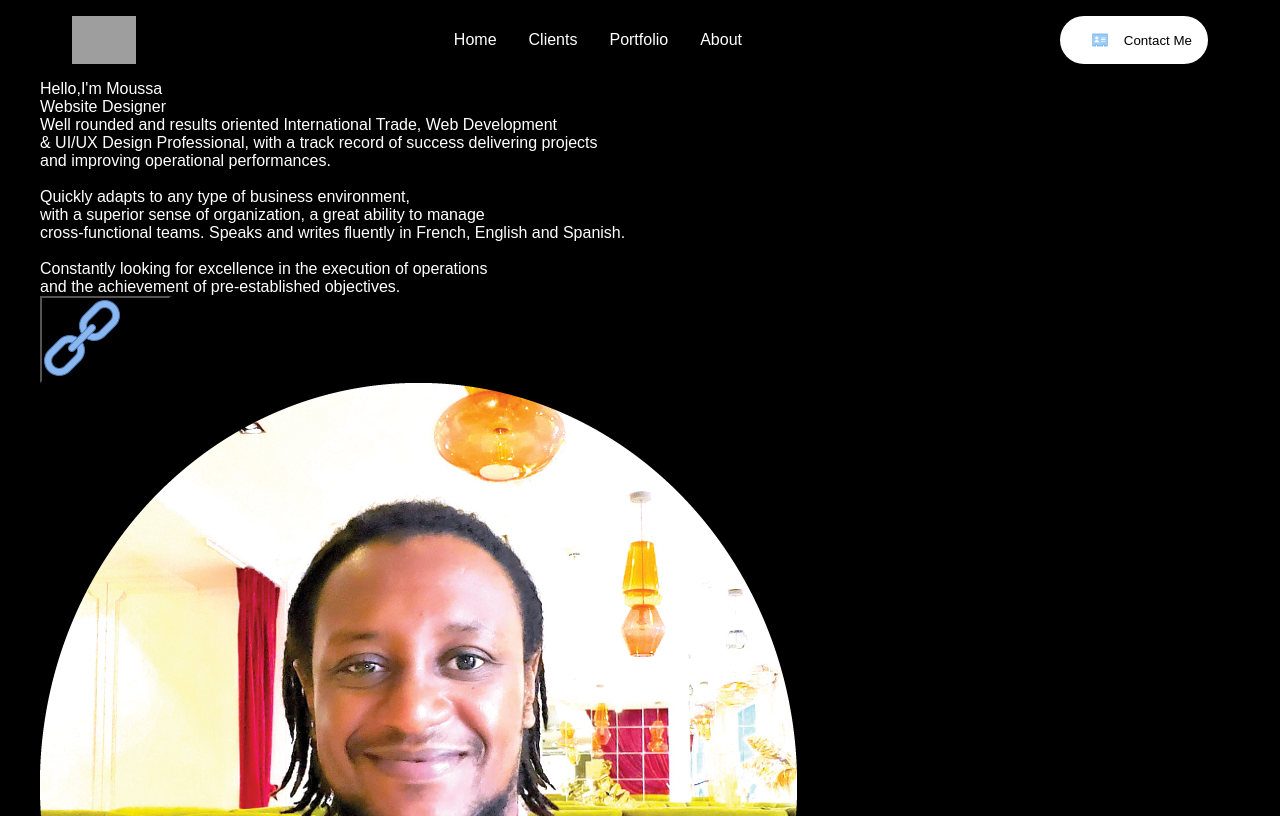
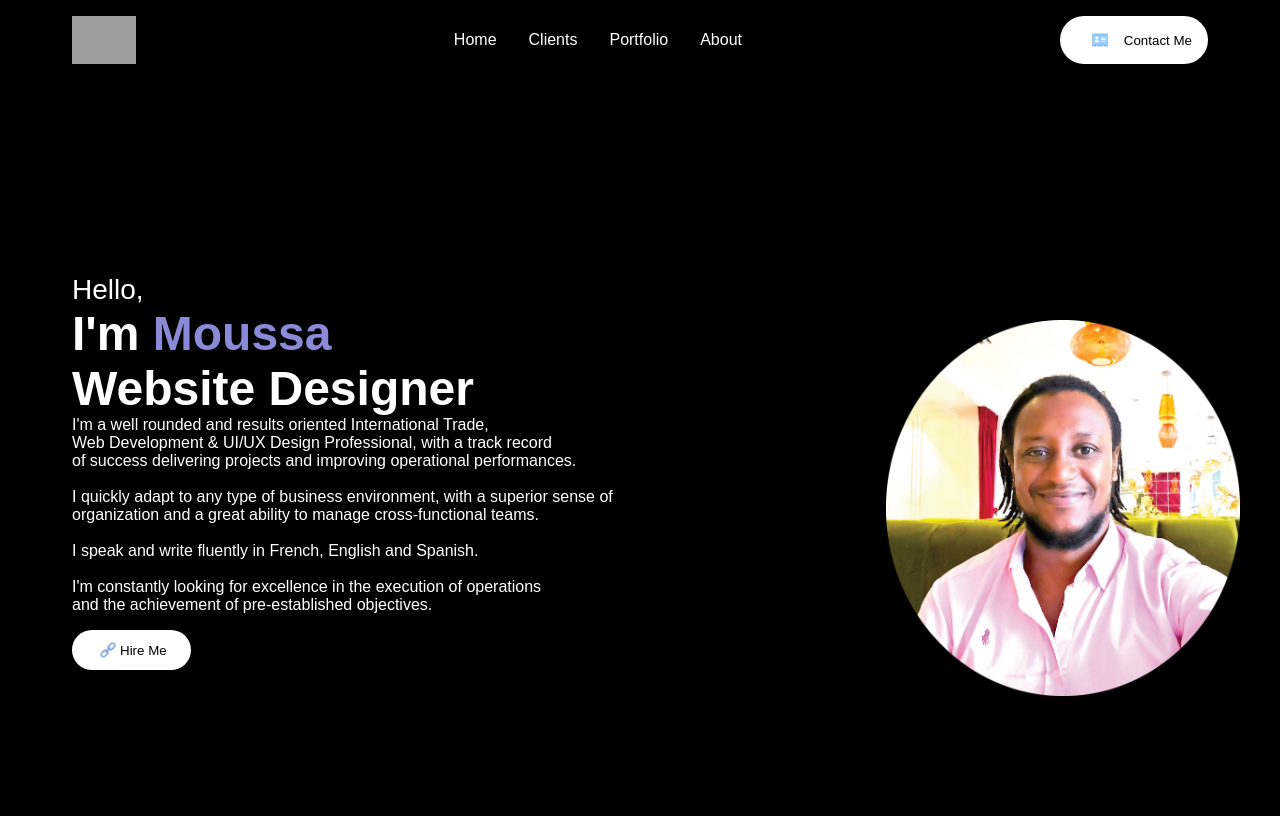
Before and after one commit to TheAnswer07/Portfolio, a React (Create React App) app: page / in a window 1280 px wide. Built offline with nearby package versions, Linux system fonts and the light colour scheme; grey boxes are pictures that could not be loaded.

Commit message:
body content added

```diff
--- a/src/components/NavBar/Intro/intro.css
+++ b/src/components/NavBar/Intro/intro.css
@@ -4,4 +4,58 @@
     max-width: 75rem;
     margin: 0 auto;
     overflow: hidden;
+    position: relative;
 }
+
+.bg {
+    position: absolute;
+    top: 15rem;
+    z-index: -1;
+    right: 0;
+    object-fit: cover;
+    height: 47vh;
+}
+
+.introContent {
+height: 100vh;
+width: 100vw;
+padding: 2rem;
+font-size: 3rem;
+font-weight: 700;
+display: flex;
+flex-direction: column;
+justify-content: center;
+}
+
+.hello {
+    font-size: 1.75rem;
+    font-weight: 100;
+}
+
+.introName {
+    color: rgb(138, 138, 216);
+}
+
+.introPara {
+    font-size: medium;
+    font-weight: 100;
+}
+
+.btn {
+    border: none;
+    background: white;
+    color: black;
+    display: flex;
+    align-items: center;
+    justify-content: center;
+    padding: 0.75rem 1.5rem;
+    border-radius: 2rem;
+    margin: 1rem 0;
+}
+
+.btnImg {
+    object-fit: cover;
+    height: 1rem;
+    width: 1rem;
+    margin: 0 0.25rem;
+}
--- a/src/components/NavBar/Intro/intro.js
+++ b/src/components/NavBar/Intro/intro.js
@@ -11,17 +11,18 @@ const Intro = () => {
 <div className="introContent">
 <span className="hello">Hello,</span>
 <span className="introText">I'm <span className="introName">Moussa</span> <br/>Website Designer</span>
-<p className="introPara">Well rounded and results oriented International Trade, Web Development
-<br/> & UI/UX Design Professional, with a track record of success delivering projects
-<br/>and improving operational performances.
+<p className="introPara">I'm a well rounded and results oriented International Trade,
+<br/>Web Development & UI/UX Design Professional, with a track record
+<br/>of success delivering projects and improving operational performances.
 <br/>
-<br/>Quickly adapts to any type of business environment,
-<br/>with a superior sense of organization, a great ability to manage
-<br/>cross-functional teams. Speaks and writes fluently in French, English and Spanish.
+<br/>I quickly adapt to any type of business environment, with a superior sense of
+<br/>organization and a great ability to manage cross-functional teams.
 <br/>
-<br/>Constantly looking for excellence in the execution of operations
+<br/>I speak and write fluently in French, English and Spanish.
+<br/>
+<br/>I'm constantly looking for excellence in the execution of operations
 <br/>and the achievement of pre-established objectives.</p>
-<Link> <button className="btn"><img src={btnImg} alt="hireMeImg"/>Hire Me</button></Link>
+<Link> <button className="btn"><img src={btnImg} alt="hireMeImg" className="btnImg"/>Hire Me</button></Link>
 </div>
 
 <img src={bg} alt="myPic" className="bg" />
```
